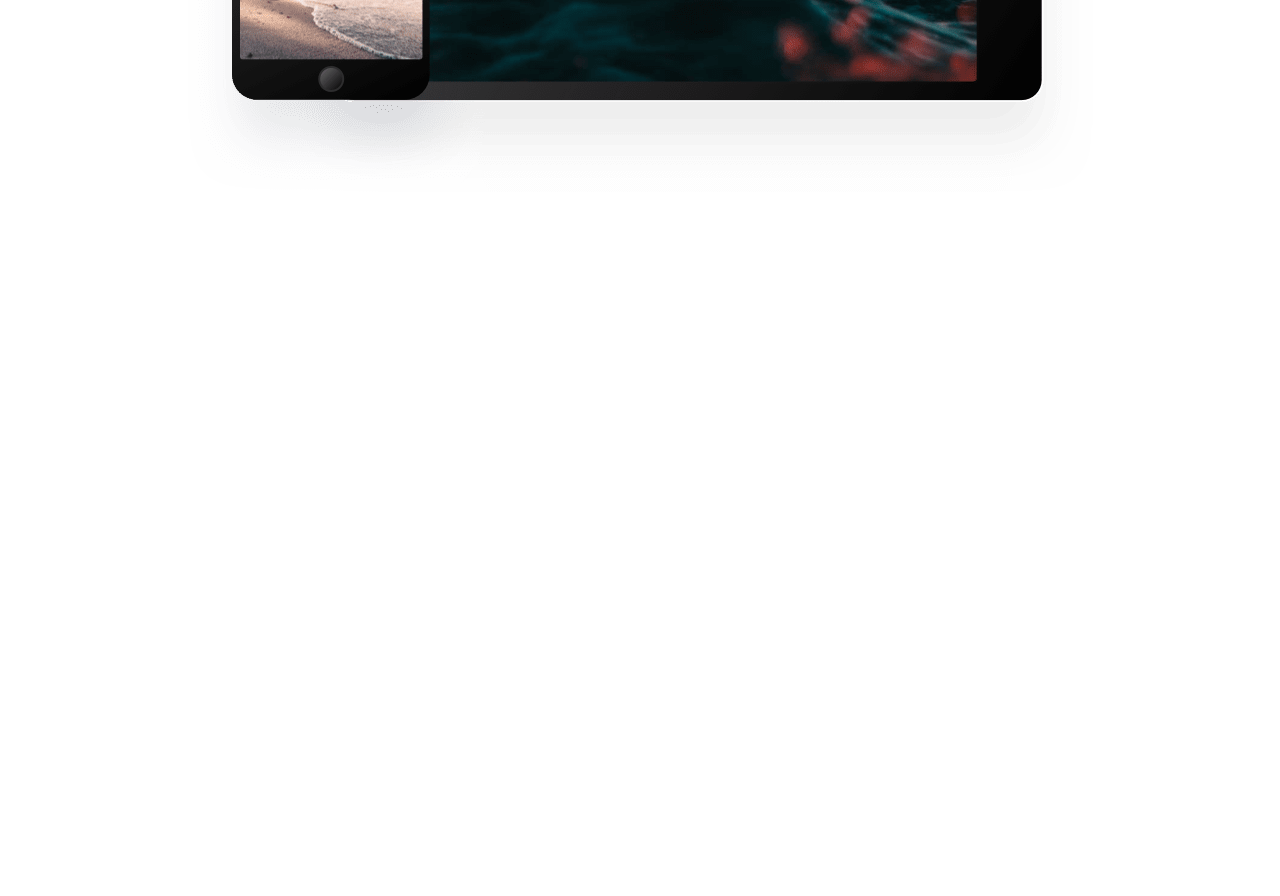
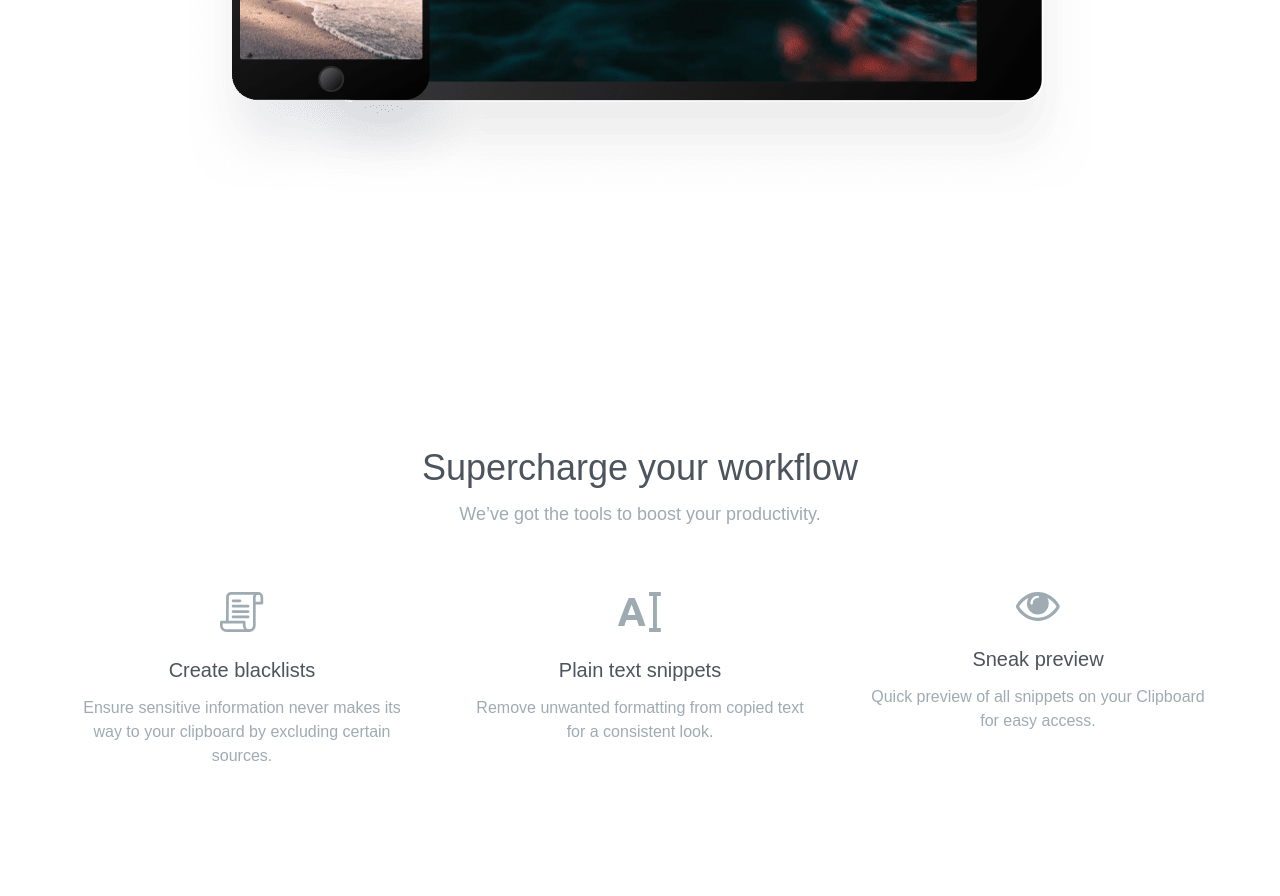
Before and after one commit to taufanbasri/tailwind-clipboard, a website: page index.html in a window 1280 px wide. Shown: the part 2229-3125 px from the top of the page. Before the commit the page ends 2549 px from the top, so only its background shows below. Drawn offline with Linux system fonts and the light colour scheme; a web font is replaced by a local one.

Commit message:
Card Section

```diff
--- a/index.html
+++ b/index.html
@@ -77,5 +77,33 @@
         </p>
         <img src="./assets/image-devices.png" alt="">
     </div>
+
+    <!-- Supercharge -->
+    <div class="container flex flex-col items-center py-20 md:py-32">
+        <h2 class="mb-3 text-3xl text-center md:text-4xl text-dark-gray-blue">
+            Supercharge your workflow
+        </h2>
+        <p class="max-w-[500px] md:max-w-[700px] text-center mx-auto text-sm md:text-lg text-grey-blue mb-16">
+            We’ve got the tools to boost your productivity.
+        </p>
+
+        <div class="flex flex-col gap-12 md:flex-row">
+            <div class="flex flex-col items-center flex-1">
+                <img src="./assets/icon-blacklist.svg" alt="blacklist" class="mb-6 w-11">
+                <h3 class="mb-3 text-lg md:text-xl text-dark-gray-blue">Create blacklists</h3>
+                <p class="text-sm text-center md:text-base text-grey-blue max-w-[350px]">Ensure sensitive information never makes its way to your clipboard by excluding certain sources.</p>
+            </div>
+            <div class="flex flex-col items-center flex-1">
+                <img src="./assets/icon-text.svg" alt="text" class="mb-6 w-11">
+                <h3 class="mb-3 text-lg md:text-xl text-dark-gray-blue">Plain text snippets</h3>
+                <p class="text-sm text-center md:text-base text-grey-blue max-w-[350px]">Remove unwanted formatting from copied text for a consistent look.</p>
+            </div>
+            <div class="flex flex-col items-center flex-1">
+                <img src="./assets/icon-preview.svg" alt="preview" class="mb-6 w-11">
+                <h3 class="mb-3 text-lg md:text-xl text-dark-gray-blue">Sneak preview</h3>
+                <p class="text-sm text-center md:text-base text-grey-blue max-w-[350px]">Quick preview of all snippets on your Clipboard for easy access.</p>
+            </div>
+        </div>
+    </div>
 </body>
 </html>
```
Also changed, not shown: public/style.css.
